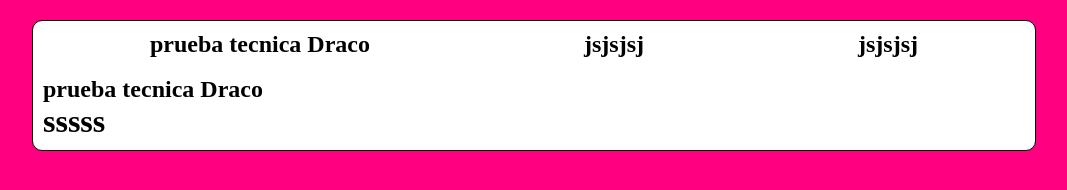
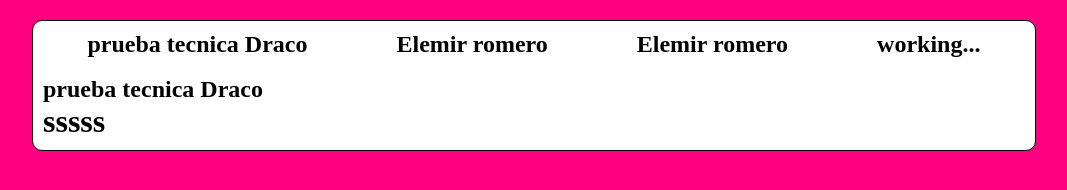
Before and after one commit to iamelemir/Elemir-Romero---Draco-test, a plain HTML site: page index.html in a window 1280 px wide. Shown: the whole page, without its empty margins (106-1173 px from the left). Drawn offline with Linux system fonts and the light colour scheme.

Commit message:
other changes

```diff
--- a/index.html
+++ b/index.html
@@ -13,8 +13,10 @@
     <div class="container">
         <nav>
             <h1>prueba tecnica Draco</h1>
-            <h1>jsjsjsj</h1>
-            <h1>jsjsjsj</h1>
+            <h1>Elemir romero</h1>
+            <h1>Elemir romero</h1>
+
+            <h1>working...</h1>
 
         </nav>
         <br>
```
